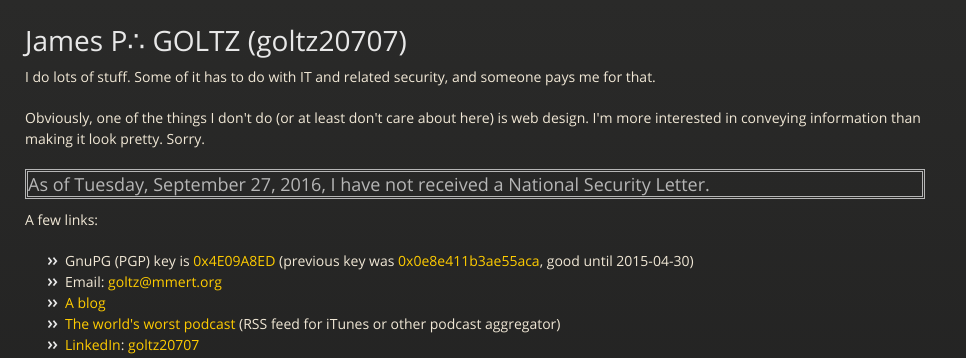
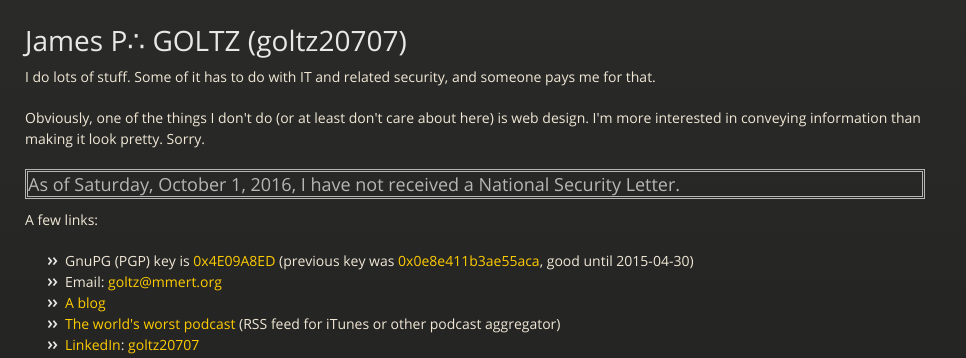
Before and after one commit to goltz20707/goltz20707.github.io, a Jekyll site: the page built from index.html, in a window 1280 px wide. Shown: the top 358 px of the page, without its empty margins (0-966 px from the left). Built offline with Jekyll 4.4.1, drawn with Linux system fonts in a browser that asks for light colours.

Commit message:
Update nsl.html

```diff
--- a/_includes/nsl.html
+++ b/_includes/nsl.html
@@ -3,6 +3,6 @@ date '+%A, %B %e, %Y,'
  -->
 <h3 style="border: double">As of
 
-Tuesday, September 27, 2016,
+Saturday, October 1, 2016,
 
 I have not received a National Security Letter.</h3>
```
